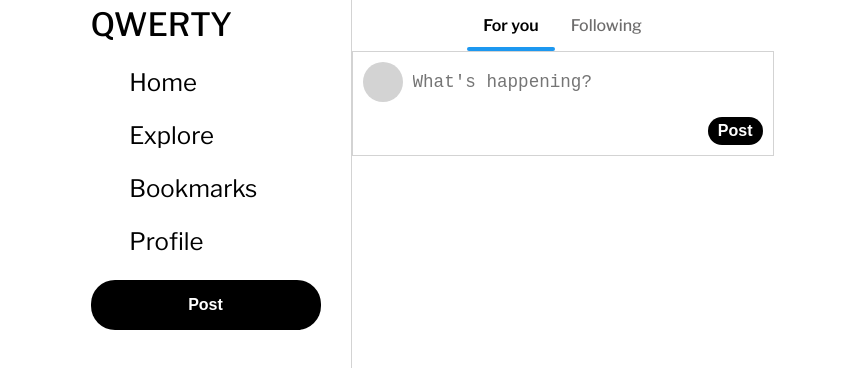
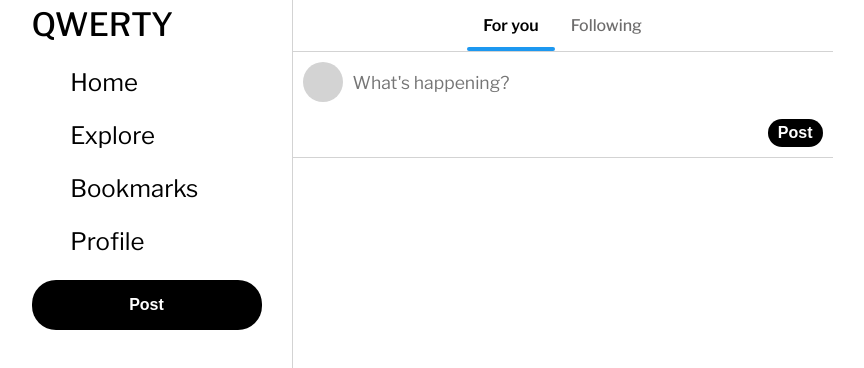
Before and after one commit to Leont1cov/QWERTY, a React (Vite) app: page / in a window 1280 px wide. Shown: the top 368 px of the page, without its empty margins (208-1072 px from the left). Built offline with nearby package versions, Linux system fonts and the light colour scheme; a web font is replaced by a local one.

Commit message:
style: update post publication component's font, button color, naming and location

```diff
--- a/src/styles/App.scss
+++ b/src/styles/App.scss
@@ -13,7 +13,7 @@
 @use "./components/header";
 @use "./components/main";
 @use "./components/sidebar";
-@use "PostPublication.scss";
+@use "./components/post-publication";
 
 // Шрифт
 @import url("https://fonts.googleapis.com/css2?family=Libre+Franklin:ital,wght@0,100..900;1,100..900&display=swap");
--- a/src/styles/PostPublication.scss
+++ /dev/null
@@ -1,57 +0,0 @@
-@use "./globals/colors" as *;
-
-//! Файл PostPublication должен лежать в папке styles/components т.к. там все компоненты
-
-//! 1 компонент - 1 файл. У тебя не может быть в файле "PostPubliication" и post и postRight и т.д. Это отдельные секции. Можно прописать::after
-
-.post {
-  display: flex;
-  border: $color-gray solid 1px;
-  padding: 10px;
-  min-width: 400px;
-
-  &__picture {
-    padding-right: 10px;
-
-    &--profilePicture {
-      height: 40px;
-      width: 40px;
-      background-color: $color-gray;
-      border-radius: 20px;
-    }
-  }
-}
-
-//! 1 компонент - 1 файл. У тебя не может быть в файле "PostPubliication" и post и postRight и т.д. Это отдельные секции. Можно прописать::after
-// .post {
-//     &__right {}
-// }
-
-.postRight {
-  display: flex;
-  flex-direction: column;
-  flex-grow: 1;
-
-  &__textarea {
-    border: none;
-    resize: none;
-    outline: none;
-    font-size: 1.1rem;
-    padding-top: 10px;
-    margin-bottom: 5px;
-  }
-}
-
-.postBottom {
-  display: flex;
-  align-items: center;
-
-  &__imageBtn {
-    transition: color 0.2s ease;
-    cursor: pointer;
-
-    &:hover {
-      color: $color-black-hover;
-    }
-  }
-}
--- /dev/null
+++ b/src/styles/components/_post-publication.scss
@@ -0,0 +1,52 @@
+@use "../globals/colors" as *;
+
+.post {
+    display: flex;
+    border: $color-gray solid 1px;
+    border-left: none;
+    border-right: none;
+    padding: 10px;
+    min-width: 520px;
+
+    &__picture {
+        padding-right: 10px;
+
+        &--profilePicture {
+            height: 40px;
+            width: 40px;
+            background-color: $color-gray;
+            border-radius: 20px;
+        }
+    }
+
+    &Bottom {
+        display: flex;
+        align-items: center;
+
+        &__imageBtn {
+            color: $color-blue-accent;
+            transition: color 0.2s ease;
+            cursor: pointer;
+
+            &:hover {
+                color: $color-black-hover;
+            }
+        }
+    }
+
+    &Right {
+        display: flex;
+        flex-direction: column;
+        flex-grow: 1;
+
+        &__textarea {
+            font-family: "Libre Franklin", sans-serif;
+            border: none;
+            resize: none;
+            outline: none;
+            font-size: 1.1rem;
+            padding-top: 10px;
+            margin-bottom: 5px;
+        }
+    }
+}
```
